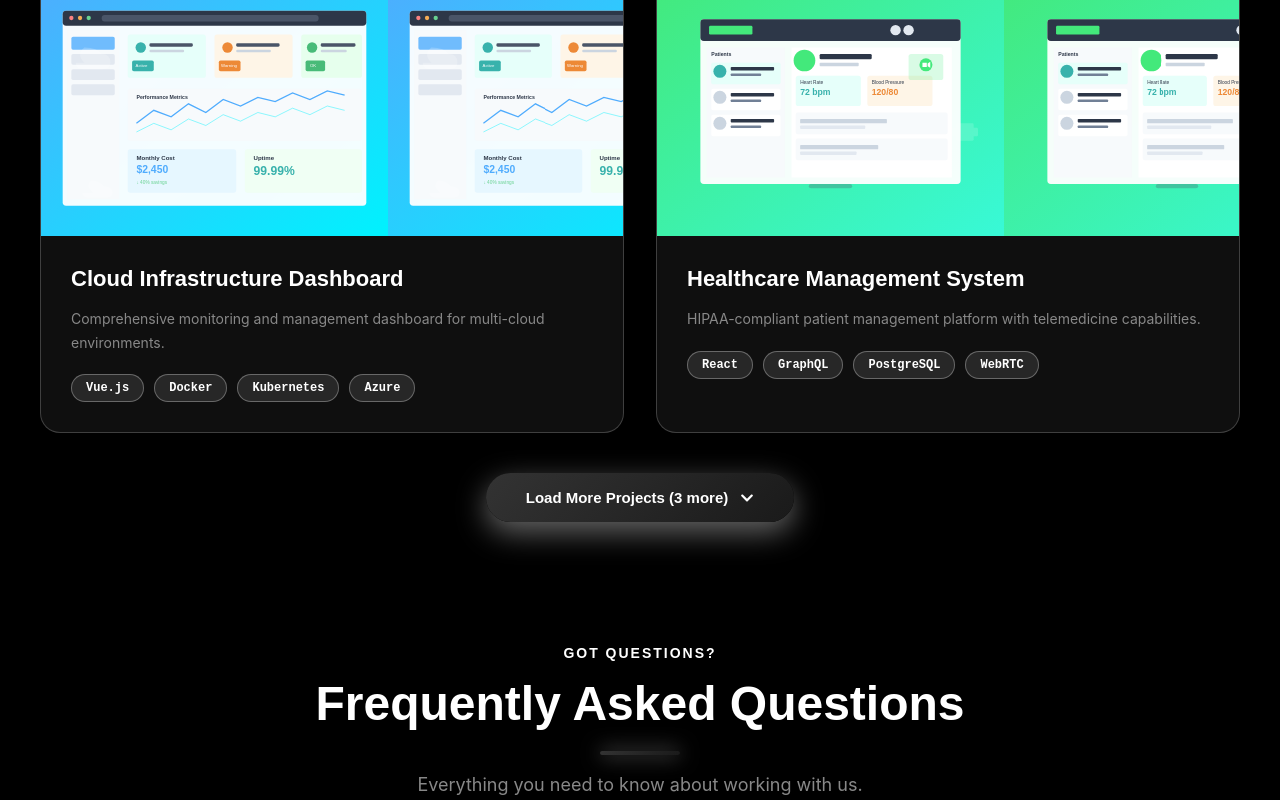
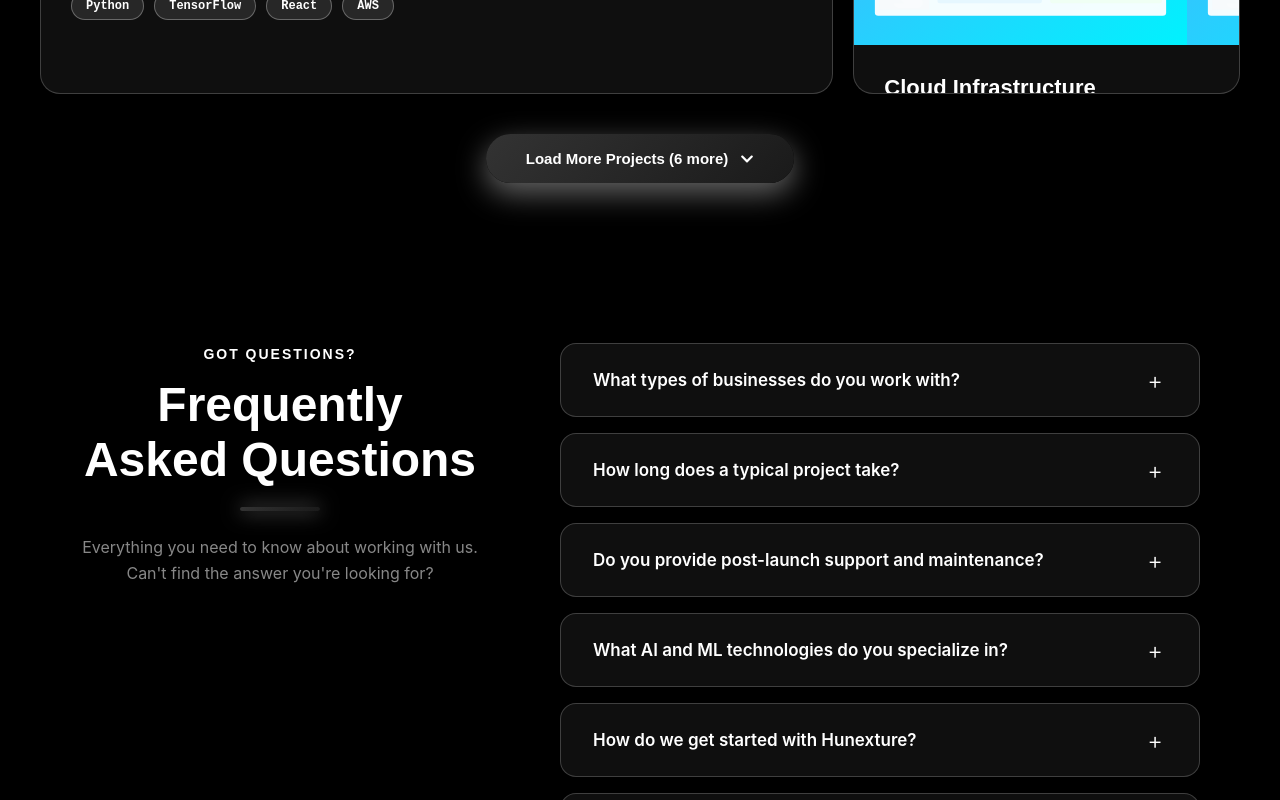
Before and after one commit to hunexture/hunexture.github.io, a React (Create React App) app: page / in a window 1280 px wide. Shown: the part 5560-6360 px from the top of the page. Built offline with nearby package versions, Linux system fonts and the light colour scheme.

Commit message:
Fix code

```diff
--- a/src/components/FAQ.css
+++ b/src/components/FAQ.css
@@ -1,51 +1,106 @@
 .faq {
-  padding: 60px 0;
+  padding: 100px 0;
   background: var(--navy-blue);
   position: relative;
 }
 
 .faq-container {
-  max-width: 860px;
+  max-width: 1200px;
   margin: 0 auto;
   padding: 0 40px;
+  display: grid;
+  grid-template-columns: 400px 1fr;
+  gap: 80px;
+  align-items: start;
 }
 
-.faq .section-header {
+/* ── Left Column: Sticky Header ── */
+.faq-left {
+  position: sticky;
+  top: 120px;
+  opacity: 0;
+  transform: translateX(-30px);
+  transition: opacity 0.8s ease, transform 0.8s ease;
+}
+
+.faq-left.animate-in {
+  opacity: 1;
+  transform: translateX(0);
+}
+
+.faq-left .section-description {
+  margin-top: 24px;
+  margin-bottom: 32px;
+  font-size: 16px;
+  line-height: 1.6;
+}
+
+.faq-contact-btn {
+  display: inline-flex;
+  align-items: center;
+  gap: 12px;
+  padding: 14px 28px;
+  background: transparent;
+  color: var(--electric-blue);
+  border: 1px solid var(--electric-blue);
+  border-radius: 50px;
+  font-family: 'Orbitron', sans-serif;
+  font-weight: 600;
+  font-size: 14px;
+  text-decoration: none;
+  transition: all 0.3s ease;
+}
+
+.faq-contact-btn:hover {
+  background: var(--electric-blue-10);
+  transform: translateY(-2px);
+  box-shadow: 0 10px 20px var(--electric-blue-20);
+}
+
+.faq-contact-btn .btn-icon {
+  transition: transform 0.3s ease;
+}
+
+.faq-contact-btn:hover .btn-icon {
+  transform: translateX(4px);
+}
+
+/* ── Right Column: Accordion List ── */
+.faq-right {
   opacity: 0;
   transform: translateY(30px);
-  transition: opacity 0.6s ease, transform 0.6s ease;
+  transition: opacity 0.8s ease 0.2s, transform 0.8s ease 0.2s;
 }
 
-.faq .section-header.animate-in {
+.faq-right.animate-in {
   opacity: 1;
   transform: translateY(0);
 }
 
 .faq-list {
-  margin-top: 40px;
   display: flex;
   flex-direction: column;
-  gap: 12px;
-  opacity: 0;
-  transform: translateY(20px);
-  transition: opacity 0.6s ease 0.2s, transform 0.6s ease 0.2s;
-}
-
-.faq-list.animate-in {
-  opacity: 1;
-  transform: translateY(0);
+  gap: 16px;
 }
 
 .faq-item {
-  background: var(--card-bg);
-  border: 1px solid var(--electric-blue-10);
-  border-radius: 12px;
+  background: var(--card-overlay);
+  border: 1px solid var(--electric-blue-20);
+  border-radius: 16px;
   overflow: hidden;
-  transition: border-color 0.3s ease;
+  transition: all 0.4s ease;
+  backdrop-filter: blur(10px);
+}
+
+.faq-item:hover {
+  border-color: var(--electric-blue-40);
+  box-shadow: 0 10px 30px var(--electric-blue-10);
 }
 
 .faq-item.open {
-  border-color: var(--electric-blue-40);
+  border-color: var(--electric-blue);
+  background: var(--card-bg);
+  box-shadow: 0 15px 40px var(--electric-blue-20);
 }
 
 .faq-question {
@@ -53,14 +108,14 @@
   display: flex;
   align-items: center;
   justify-content: space-between;
-  gap: 16px;
-  padding: 22px 28px;
+  gap: 20px;
+  padding: 24px 32px;
   background: transparent;
   border: none;
   cursor: pointer;
   text-align: left;
   color: var(--text-white);
-  font-size: 16px;
+  font-size: 17px;
   font-weight: 600;
   font-family: inherit;
   transition: color 0.3s ease;
@@ -70,56 +125,91 @@
   color: var(--electric-blue);
 }
 
-.faq-chevron {
-  font-size: 22px;
+/* The new +/- icon */
+.faq-icon {
+  font-size: 24px;
+  font-weight: 300;
   color: var(--electric-blue);
   flex-shrink: 0;
-  transition: transform 0.3s ease;
-  display: inline-block;
-  line-height: 1;
+  width: 24px;
+  height: 24px;
+  display: flex;
+  align-items: center;
+  justify-content: center;
+  transition: transform 0.4s cubic-bezier(0.68, -0.55, 0.265, 1.55);
 }
 
-.faq-item.open .faq-chevron {
-  transform: rotate(90deg);
+.faq-item.open .faq-icon {
+  transform: rotate(180deg);
+  color: #fff;
 }
 
 .faq-answer {
   max-height: 0;
   overflow: hidden;
-  transition: max-height 0.4s ease;
+  transition: max-height 0.5s cubic-bezier(0.4, 0, 0.2, 1);
 }
 
 .faq-item.open .faq-answer {
-  max-height: 300px;
+  max-height: 400px;
 }
 
 .faq-answer p {
-  padding: 0 28px 22px;
-  font-size: 14px;
+  padding: 0 32px 28px;
+  font-size: 15px;
   line-height: 1.8;
   color: var(--text-gray);
   margin: 0;
 }
 
+/* ── Responsive ── */
+@media (max-width: 1024px) {
+  .faq-container {
+    gap: 40px;
+    grid-template-columns: 350px 1fr;
+  }
+}
+
+@media (max-width: 992px) {
+  .faq {
+    padding: 80px 0;
+  }
+
+  .faq-container {
+    grid-template-columns: 1fr;
+    gap: 50px;
+  }
+
+  .faq-left {
+    position: relative;
+    top: 0;
+    text-align: center;
+    max-width: 600px;
+    margin: 0 auto;
+  }
+
+  .title-underline {
+    margin: 20px auto;
+  }
+}
+
 @media (max-width: 768px) {
   .faq {
-    padding: 45px 0;
+    padding: 60px 0;
   }
 
   .faq-container {
     padding: 0 20px;
-  }
-
-  .faq-list {
-    margin-top: 40px;
+    gap: 40px;
   }
 
   .faq-question {
-    padding: 18px 20px;
+    padding: 20px 24px;
     font-size: 15px;
   }
 
   .faq-answer p {
-    padding: 0 20px 18px;
+    padding: 0 24px 20px;
+    font-size: 14px;
   }
 }
--- a/src/components/FAQ.jsx
+++ b/src/components/FAQ.jsx
@@ -1,4 +1,6 @@
 import React, { useState, useEffect, useRef } from 'react'
+import { Link } from 'react-router-dom'
+import { FaArrowRight } from 'react-icons/fa'
 import './FAQ.css'
 
 const faqs = [
@@ -54,16 +56,19 @@ const FAQ = () => {
   return (
     <section id="faq" className="faq" ref={sectionRef}>
       <div className="faq-container">
-        <div className={`section-header${visible ? ' animate-in' : ''}`}>
+        <div className={`faq-left ${visible ? 'animate-in' : ''}`}>
+          <div className="section-header">
             <span className="section-tag">Got Questions?</span>
             <h2 className="section-title">Frequently Asked Questions</h2>
             <div className="title-underline"></div>
             <p className="section-description">
-            Everything you need to know about working with us.
+              Everything you need to know about working with us. Can't find the answer you're looking for?
             </p>
           </div>
+        </div>
 
-        <div className={`faq-list${visible ? ' animate-in' : ''}`}>
+        <div className={`faq-right ${visible ? 'animate-in' : ''}`}>
+          <div className="faq-list">
             {faqs.map((faq, i) => (
               <div
                 key={i}
@@ -76,7 +81,7 @@ const FAQ = () => {
                   aria-expanded={openIndex === i}
                 >
                   <span>{faq.question}</span>
-                <span className="faq-chevron">›</span>
+                  <span className="faq-icon">{openIndex === i ? '-' : '+'}</span>
                 </button>
                 <div className="faq-answer">
                   <p>{faq.answer}</p>
@@ -85,6 +90,7 @@ const FAQ = () => {
             ))}
           </div>
         </div>
+      </div>
     </section>
   )
 }
--- a/src/components/Footer.css
+++ b/src/components/Footer.css
@@ -1,23 +1,52 @@
 /* ---- Footer CTA Banner ---- */
 .footer-cta {
-  background: var(--electric-blue-05);
+  background: var(--navy-blue);
   border-top: 1px solid var(--electric-blue-20);
-  border-bottom: 1px solid var(--electric-blue-10);
-  padding: 56px 24px;
+  border-bottom: 1px solid var(--electric-blue-20);
+  padding: 64px 24px;
   position: relative;
   overflow: hidden;
+  z-index: 1;
 }
 
-/* Top gradient accent line */
+/* Dynamic moving gradient background */
+.footer-cta::before {
+  content: '';
+  position: absolute;
+  top: -50%;
+  left: -50%;
+  width: 200%;
+  height: 200%;
+  background: conic-gradient(from 0deg at 50% 50%,
+      var(--navy-blue) 0deg,
+      var(--electric-blue-20) 120deg,
+      #9d4edd33 240deg,
+      var(--navy-blue) 360deg);
+  animation: rotateGlow 15s linear infinite;
+  z-index: -2;
+}
+
+/* Inner dark overlay to keep text readable */
 .footer-cta::after {
   content: '';
   position: absolute;
-  top: 0;
+  top: 1px;
+  bottom: 1px;
   left: 0;
   right: 0;
-  height: 2px;
-  background: linear-gradient(90deg, transparent 0%, var(--electric-blue-50) 50%, transparent 100%);
-  pointer-events: none;
+  background: rgba(10, 15, 28, 0.85);
+  backdrop-filter: blur(20px);
+  z-index: -1;
+}
+
+@keyframes rotateGlow {
+  from {
+    transform: rotate(0deg);
+  }
+
+  to {
+    transform: rotate(360deg);
+  }
 }
 
 /* Radial glow behind content */
@@ -59,10 +88,18 @@
 }
 
 .footer-cta-title-accent {
-  background: var(--gradient-1);
+  background: linear-gradient(90deg, #3b82f6, #8b5cf6, #3b82f6);
+  background-size: 200% auto;
   -webkit-background-clip: text;
   -webkit-text-fill-color: transparent;
   background-clip: text;
+  animation: shineText 3s linear infinite;
+}
+
+@keyframes shineText {
+  to {
+    background-position: 200% center;
+  }
 }
 
 .footer-cta-description {
@@ -86,10 +123,28 @@
   text-decoration: none;
   white-space: nowrap;
   flex-shrink: 0;
-  transition: transform 0.25s ease, box-shadow 0.25s ease, filter 0.25s ease;
-  box-shadow: 0 10px 20px rgba(0, 0, 0, 0.3) !important;
+  transition: transform 0.25s ease, box-shadow 0.25s ease;
+  box-shadow: 0 0 30px rgba(59, 130, 246, 0.4) !important;
   border: 2px solid #ffffff !important;
   outline: none !important;
+  animation: pulseBtn 2s infinite ease-in-out;
+}
+
+@keyframes pulseBtn {
+  0% {
+    transform: scale(1);
+    box-shadow: 0 0 20px rgba(59, 130, 246, 0.4) !important;
+  }
+
+  50% {
+    transform: scale(1.02);
+    box-shadow: 0 0 40px rgba(59, 130, 246, 0.6), 0 0 20px rgba(139, 92, 246, 0.4) !important;
+  }
+
+  100% {
+    transform: scale(1);
+    box-shadow: 0 0 20px rgba(59, 130, 246, 0.4) !important;
+  }
 }
 
 .footer-cta-btn:hover,
--- a/src/components/Footer.jsx
+++ b/src/components/Footer.jsx
@@ -73,7 +73,7 @@ const Footer = () => {
 
   const socialLinks = [
     { icon: <FaLinkedin />, url: 'https://www.linkedin.com/company/hunexture/', name: 'LinkedIn' },
-    { icon: <FaGithub />, url: 'https://github.com/hunexture', name: 'GitHub' },
+    // { icon: <FaGithub />, url: 'https://github.com/hunexture', name: 'GitHub' },
     { icon: <FaTwitter />, url: 'https://x.com/hunexture', name: 'Twitter' },
     { icon: <FaInstagram />, url: 'https://www.instagram.com/hunexture', name: 'Instagram' }
   ]
--- a/src/components/Portfolio.css
+++ b/src/components/Portfolio.css
@@ -62,11 +62,21 @@
   animation: glowPulse 3s ease-in-out infinite;
 }
 
+/* ── Bento Grid (1 Large + 2 Stacked) ── */
 .portfolio-grid {
   display: grid;
-  grid-template-columns: repeat(auto-fill, minmax(350px, 1fr));
-  gap: 35px;
-  margin-top: 60px;
+  grid-template-columns: repeat(3, 1fr);
+  grid-auto-rows: 280px;
+  grid-auto-flow: dense;
+  /* fills gaps when cards are mixed sizes */
+  gap: 24px;
+  margin-top: 48px;
+}
+
+/* Featured hero card — spans 2 cols × 2 rows */
+.portfolio-card.bento-large {
+  grid-column: span 2;
+  grid-row: span 2;
 }
 
 .portfolio-card {
@@ -98,9 +108,19 @@
 
 .portfolio-card:hover {
   border-color: var(--electric-blue);
-  transform: translateY(-15px) rotateY(2deg) rotateX(2deg);
+  transform: translateY(-8px);
   box-shadow: 0 25px 60px var(--electric-blue-40),
     0 0 40px var(--electric-blue-20);
+}
+
+/* Large bento card — fill most of the card with the image */
+.portfolio-card.bento-large .project-image {
+  height: 65%;
+}
+
+/* Wide bento card — slightly taller image */
+.portfolio-card.bento-wide .project-image {
+  height: 55%;
 }
 
 .portfolio-card:hover::after {
@@ -351,7 +371,7 @@
   }
 }
 
-/* Large Desktop */
+/* Large Desktop — perfectly fits 1 large hero (2 cols) + 2 stacked side cards (1 col) */
 @media (min-width: 1440px) {
   .portfolio-container {
     max-width: 1300px;
@@ -359,16 +379,13 @@
 
   .portfolio-grid {
     grid-template-columns: repeat(3, 1fr);
-    gap: 40px;
+    grid-auto-rows: 280px;
+    gap: 24px;
   }
 
   .filter-btn {
     padding: 14px 32px;
     font-size: 15px;
-  }
-
-  .project-image {
-    height: 280px;
   }
 
   .project-content {
@@ -384,135 +401,142 @@
   }
 }
 
-/* Laptop */
+/* Laptop — 3-col, bento-large spans 2×2 */
 @media (max-width: 1439px) and (min-width: 1024px) {
   .portfolio-grid {
-    grid-template-columns: repeat(2, 1fr);
-    gap: 32px;
+    grid-template-columns: repeat(3, 1fr);
+    grid-auto-rows: 300px;
+    gap: 20px;
+  }
+
+  .portfolio-card.bento-large {
+    grid-column: span 2;
+    grid-row: span 2;
   }
 
   .filter-btn {
     padding: 13px 30px;
     font-size: 14px;
   }
-
-  .project-image {
-    height: 260px;
-  }
 }
 
-/* Tablet Landscape */
+/* Tablet Landscape — 2-col, bento-large spans full width */
 @media (max-width: 1023px) and (min-width: 769px) {
   .portfolio-grid {
     grid-template-columns: repeat(2, 1fr);
-    gap: 30px;
-    margin-top: 55px;
+    grid-auto-rows: 280px;
+    gap: 16px;
+    margin-top: 40px;
   }
 
-  .filter-tabs {
-    gap: 12px;
-    margin: 45px 0;
+  /* hero spans both columns, 1 row only */
+  .portfolio-card.bento-large {
+    grid-column: span 2;
+    grid-row: span 1;
   }
 
-  .filter-btn {
-    padding: 12px 26px;
-    font-size: 13px;
-  }
-
-  .project-image {
-    height: 240px;
-  }
-
-  .project-content {
-    padding: 28px;
-  }
-
-  .project-title {
-    font-size: 21px;
-  }
-
-  .project-description {
-    font-size: 14px;
-  }
-
-  .project-tag {
-    padding: 6px 13px;
-    font-size: 12px;
-  }
-}
-
-/* Tablet Portrait */
-@media (max-width: 768px) and (min-width: 481px) {
-  .portfolio-grid {
-    grid-template-columns: 1fr;
-    gap: 24px;
-    margin-top: 52px;
-  }
-
-  .portfolio-card:hover {
-    transform: translateY(-12px);
+  .portfolio-card.bento-large .project-image {
+    height: 55%;
   }
 
   .filter-tabs {
     gap: 10px;
-    margin: 42px 0;
+    margin: 36px 0;
   }
 
   .filter-btn {
     padding: 11px 22px;
     font-size: 13px;
-    min-height: 42px;
   }
 
-  .filter-btn.active {
-    transform: scale(1.06);
+  .project-content {
+    padding: 20px;
+  }
+
+  .project-title {
+    font-size: 18px;
+  }
+
+  .project-description {
+    font-size: 13px;
+  }
+}
+
+/* Tablet Portrait — single column, bento-large resets to 1×1 */
+@media (max-width: 768px) and (min-width: 481px) {
+  .portfolio-grid {
+    grid-template-columns: 1fr;
+    grid-auto-rows: auto;
+    gap: 16px;
+    margin-top: 36px;
+  }
+
+  /* Reset bento on small screens — all cards full width */
+  .portfolio-card.bento-large {
+    grid-column: span 1;
+    grid-row: span 1;
+  }
+
+  .portfolio-card.bento-large .project-image {
+    height: 200px;
+  }
+
+  .portfolio-card:hover {
+    transform: translateY(-6px);
+  }
+
+  .filter-tabs {
+    gap: 8px;
+    margin: 30px 0;
+    flex-wrap: wrap;
+    justify-content: center;
+  }
+
+  .filter-btn {
+    padding: 10px 18px;
+    font-size: 12px;
   }
 
   .project-image {
-    height: 230px;
+    height: 200px;
   }
 
   .project-content {
-    padding: 26px;
+    padding: 20px;
   }
 
   .project-title {
-    font-size: 20px;
-    margin-bottom: 13px;
+    font-size: 18px;
   }
 
   .project-description {
-    font-size: 14px;
-    margin-bottom: 19px;
+    font-size: 13px;
   }
 
   .project-tag {
-    padding: 6px 13px;
-    font-size: 12px;
+    padding: 5px 12px;
+    font-size: 11px;
   }
+}
 
-  .project-link {
-    width: 46px;
-    height: 46px;
-    font-size: 17px;
-  }
 
-  .load-more-container {
+/* Mobile — single column, bento-large fully reset */
+@media (max-width: 480px) {
+  .portfolio-grid {
+    grid-template-columns: 1fr;
+    grid-auto-rows: auto;
+    gap: 16px;
     margin-top: 32px;
   }
 
-  .load-more-btn {
-    padding: 14px 32px;
-    font-size: 14px;
+  /* Reset hero card to full-width single row */
+  .portfolio-card.bento-large {
+    grid-column: span 1;
+    grid-row: span 1;
   }
-}
 
-/* Mobile */
-@media (max-width: 480px) {
-  .portfolio-grid {
-    grid-template-columns: 1fr;
-    gap: 22px;
-    margin-top: 50px;
+  .portfolio-card.bento-large .project-image {
+    height: 200px;
   }
 
   .portfolio-card:hover {
--- a/src/components/Portfolio.jsx
+++ b/src/components/Portfolio.jsx
@@ -7,7 +7,7 @@ import './Portfolio.css'
 const Portfolio = () => {
   const [filter, setFilter] = useState('all')
   const [expanded, setExpanded] = useState(false)
-  const [initialCount, setInitialCount] = useState(4)
+  const [initialCount, setInitialCount] = useState(3)
 
   // Determine initial count based on screen size
   useEffect(() => {
@@ -15,9 +15,9 @@ const Portfolio = () => {
       if (window.innerWidth < 768) {
         setInitialCount(3) // Mobile: 3 projects
       } else if (window.innerWidth < 1024) {
-        setInitialCount(4) // Tablet: 4 projects
+        setInitialCount(3) // Tablet: 3 projects
       } else {
-        setInitialCount(4) // Desktop: 4 projects
+        setInitialCount(3) // Desktop: 3 projects
       }
     }
 
@@ -77,11 +77,15 @@ const Portfolio = () => {
         </div>
 
         <div className="portfolio-grid">
-          {displayedProjects.map((project, index) => (
+          {displayedProjects.map((project, index) => {
+            // Only first card is hero-sized, all others are equal 1×1 tiles
+            const bentoClass = index === 0 ? 'bento-large' : ''
+
+            return (
               <Link
                 key={project.id}
                 to={`/portfolio/${project.slug}`}
-              className="portfolio-card"
+                className={`portfolio-card ${bentoClass}`.trim()}
                 style={{ animationDelay: `${index * 0.1}s` }}
               >
                 <div
@@ -129,7 +133,8 @@ const Portfolio = () => {
                   </div>
                 </div>
               </Link>
-          ))}
+            )
+          })}
         </div>
 
         {hasMoreProjects && (
--- a/src/data/portfolioData.js
+++ b/src/data/portfolioData.js
@@ -546,6 +546,100 @@ export const portfolioData = [
     liveUrl: null,
     githubUrl: null,
     caseStudyUrl: null
+  },
+  {
+    id: 5,
+    slug: 'fintech-trading-dashboard',
+    title: 'FinTech Alpha Dashboard',
+    category: 'web',
+    categoryLabel: 'Web Apps',
+    shortDescription: 'Real-time cryptocurrency and options trading dashboard with dark-mode optimized charts.',
+    description: 'A high-performance trading interface built for proprietary traders. Features under 10ms websocket latency, customizable drag-and-drop widget layouts, and deep integration with multiple exchange APIs for unified portfolio management.',
+    image: 'linear-gradient(135deg, #111827 0%, #312e81 100%)',
+    tags: ['React', 'TypeScript', 'WebSockets', 'Tailwind'],
+    icon: FaChartLine,
+    challenge: 'Traders needed a single pane of glass to manage highly volatile assets across multiple exchanges, demanding near-zero latency data streams and a customizable UI that wouldn\'t cause eye fatigue during 12-hour sessions.',
+    solution: 'Engineered a React SPA with a highly optimized custom state management solution to handle thousands of ticking prices per second. Implemented a deep dark-mode UI with WebGL-accelerated charting for buttery smooth rendering.',
+    results: [
+      { metric: '<10ms', label: 'Data Latency' },
+      { metric: '60fps', label: 'Chart Rendering' },
+      { metric: '100+', label: 'Active Widgets' },
+      { metric: '4.9/5', label: 'User Rating' }
+    ],
+    features: [
+      { title: 'Live Orderbook', description: 'Depth-of-market visualization updating in real-time', icon: FaChartLine },
+      { title: 'Portfolio Heatmaps', description: 'Visual breakdown of asset allocation and daily performance', icon: FaDatabase },
+      { title: 'Custom Alerts', description: 'Push notifications for price actions and technical indicators', icon: FaMobile }
+    ],
+    technologies: [
+      { name: 'React', icon: FaReact, purpose: 'Frontend' },
+      { name: 'Node.js', icon: FaNodeJs, purpose: 'WS Server' },
+      { name: 'Redis', icon: SiRedis, purpose: 'Tick Cache' }
+    ],
+    timeline: '3 months',
+    teamSize: '5 Engineers',
+    industry: 'Financial Technology',
+    client: 'Alpha Quant Trading',
+    keyTakeaways: [
+      'Engineered a custom React state manager to handle 5000+ ticks/second without dropping frames',
+      'Implemented WebGL-accelerated canvas components for deep market history charting',
+      'Maintained total frontend latency under 15ms across high-volatility events',
+      'Designed an extensible drag-and-drop workspace architecture using React DnD'
+    ],
+    testimonial: {
+      quote: 'The fastest, cleanest trading interface we\'ve ever used. The websocket integration is flawless.',
+      author: 'Head Trader',
+      company: 'Alpha Quant'
+    },
+    liveUrl: null,
+    githubUrl: null
+  },
+  {
+    id: 6,
+    slug: 'ai-supply-chain',
+    title: 'Smart Supply Chain Optimizer',
+    category: 'ai',
+    categoryLabel: 'AI Solutions',
+    shortDescription: 'Computer vision and predictive modeling system for automated warehouse logistics.',
+    description: 'An end-to-end logistics platform that uses edge AI cameras to track inventory in real-time and predictive models to prevent stockouts and optimize delivery routing.',
+    image: 'linear-gradient(135deg, #047857 0%, #064e3b 100%)',
+    tags: ['Python', 'Docker', 'OpenCV', 'GCP'],
+    icon: FaBrain,
+    challenge: 'A massive logistics provider was losing 4% of revenue to inventory shrinkage and inefficient routing caused by legacy manual barcode scanning.',
+    solution: 'Deployed an edge-computing vision system that scans pallets instantly as forklifts move them. Fed this data into a cloud AI engine that predicts inventory needs up to 3 weeks in advance.',
+    results: [
+      { metric: '-98%', label: 'Scanning Time' },
+      { metric: '+22%', label: 'Route Efficiency' },
+      { metric: '0.1%', label: 'Shrinkage Rate' },
+      { metric: '$2M', label: 'Annual Savings' }
+    ],
+    features: [
+      { title: 'Edge Computer Vision', description: 'Instant multi-barcode and volumetric scanning', icon: FaLaptopCode },
+      { title: 'Demand Forecasting', description: 'ML models to predict seasonal inventory needs', icon: FaBrain },
+      { title: 'Route Optimization', description: 'Dynamic delivery routing avoiding traffic and delays', icon: FaCloud }
+    ],
+    technologies: [
+      { name: 'Python', icon: FaPython, purpose: 'Vision & ML' },
+      { name: 'TensorFlow', icon: SiTensorflow, purpose: 'Model Training' },
+      { name: 'Docker', icon: FaDocker, purpose: 'Edge Deployment' }
+    ],
+    timeline: '8 months',
+    teamSize: '9 Engineers',
+    industry: 'Supply Chain & Logistics',
+    client: 'TransGlobal Logistics',
+    keyTakeaways: [
+      'Built a hybrid edge-to-cloud architecture allowing real-time camera inference during internet outages',
+      'Trained an object detection model with 99.9% accuracy on over 400 distinct pallet types',
+      'Integrated seamlessly with the client\'s legacy 90s-era ERP system via custom middleware',
+      'Saved $2M annually in lost goods and inefficient routing'
+    ],
+    testimonial: {
+      quote: 'Hunexture\'s AI solution completely modernized our 20-year-old warehouse operation in just 8 months.',
+      author: 'VP of Operations',
+      company: 'TransGlobal'
+    },
+    liveUrl: null,
+    githubUrl: null
   }
 ];
 
```
Lines whose indentation alone changed are shown as unchanged.
